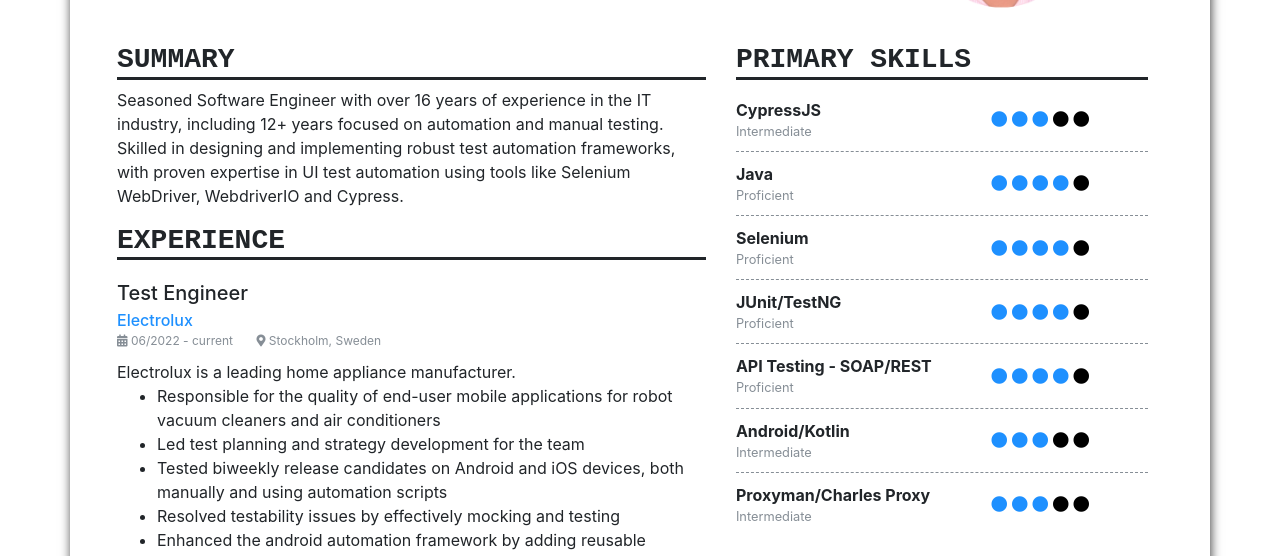
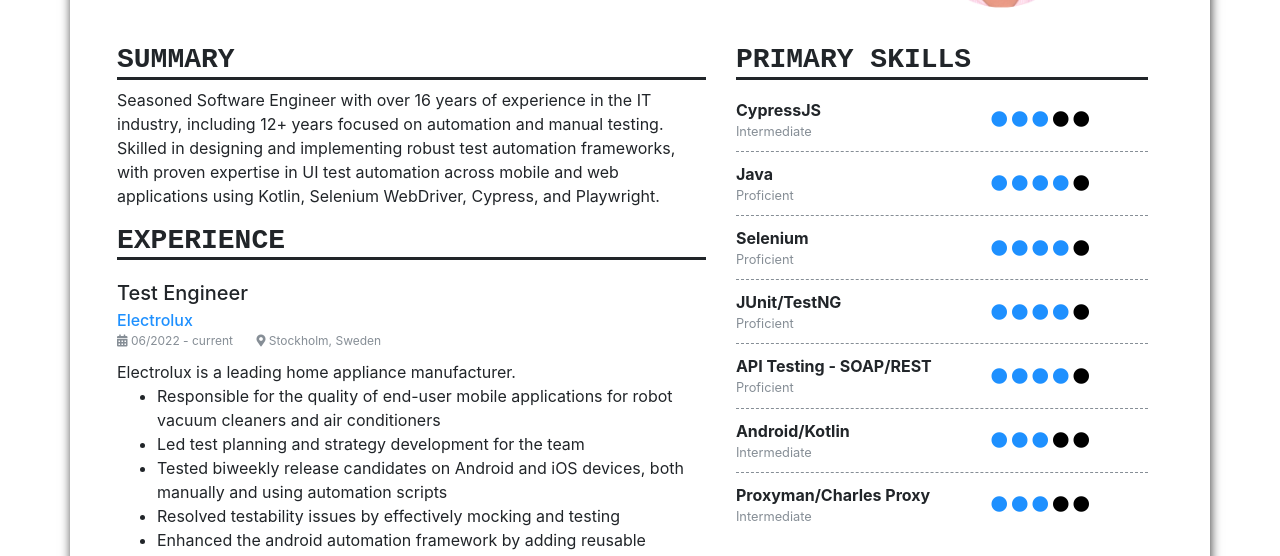
Before and after one commit to saranyas72/saranyas72.github.io, a plain HTML site: page index.html in a window 1280 px wide. Shown: the part 244-800 px from the top of the page. Drawn offline with nearby package versions, Linux system fonts and the light colour scheme.

Commit message:
updat esummary

```diff
--- a/index.html
+++ b/index.html
@@ -37,7 +37,7 @@
             <div class="col-md-7 col-print-7">
                 <h3 class="section-title">Summary</h3>
                 <p>
-                    Seasoned Software Engineer with over 16 years of experience in the IT industry, including 12+ years focused on automation and manual testing. Skilled in designing and implementing robust test automation frameworks, with proven expertise in UI test automation using tools like Selenium WebDriver, WebdriverIO and Cypress.</p>
+                    Seasoned Software Engineer with over 16 years of experience in the IT industry, including 12+ years focused on automation and manual testing. Skilled in designing and implementing robust test automation frameworks, with proven expertise in UI test automation across mobile and web applications using Kotlin, Selenium WebDriver, Cypress, and Playwright.</p>
                 <h3 class="section-title">Experience</h3>
                 <div class="work-ex">
                     <div class="work-title">Test Engineer</div>
```
